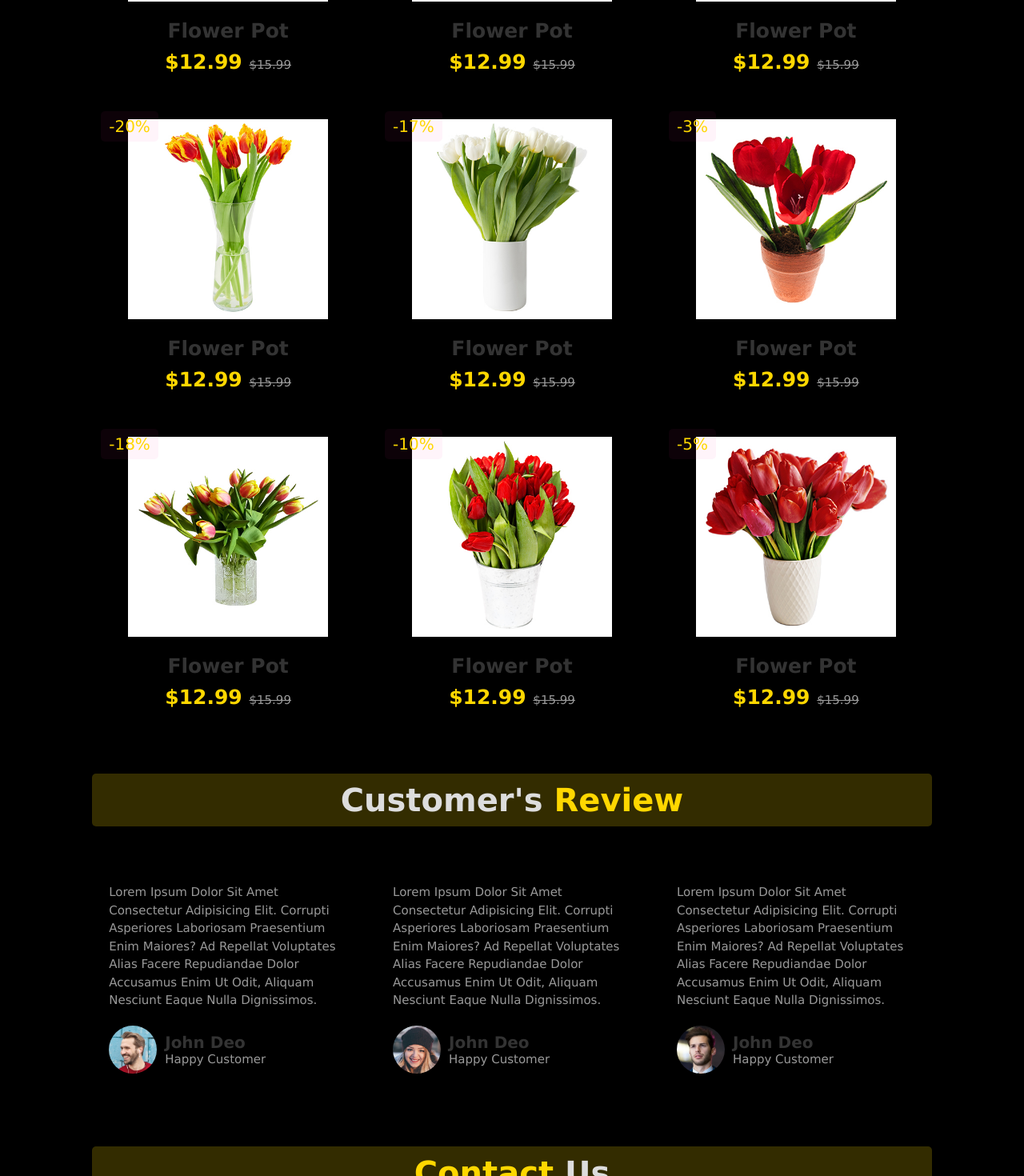
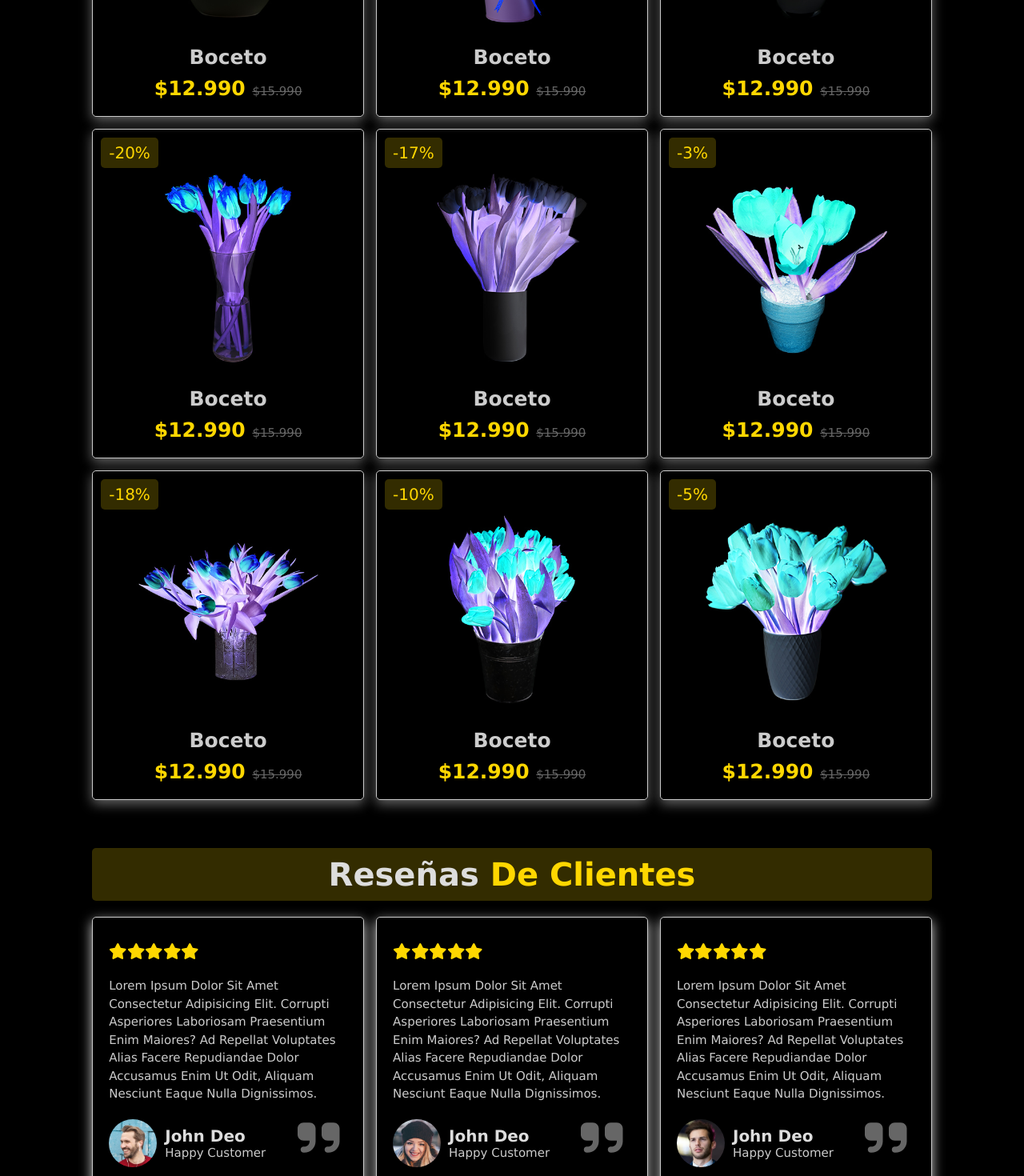
Before and after one commit to JaRodriguez97/e-commerce, an Angular app: page / in a window 1280 px wide. Shown: the part 1900-3370 px from the top of the page at 80% size. Built offline with nearby package versions, Linux system fonts and the light colour scheme.

Commit message:
reseñas

```diff
--- a/src/app/app.component.ts
+++ b/src/app/app.component.ts
@@ -9,10 +9,8 @@ import {
 import { ActivatedRoute, Router } from '@angular/router';
 import {
   faUser,
-  faEye,
   faHeart,
   faShoppingCart,
-  faStar,
   faBars,
 } from '@fortawesome/free-solid-svg-icons';
 @Component({
--- a/src/app/components/Inicio/inicio/inicio.component.css
+++ b/src/app/components/Inicio/inicio/inicio.component.css
@@ -49,10 +49,6 @@
     width: max-content;
   }
 
-  .contentImg {
-    width: 60rem;
-  }
-
   .contentImg img {
     width: 50%;
   }
--- a/src/app/components/products/products.component.css
+++ b/src/app/components/products/products.component.css
@@ -6,9 +6,9 @@
 
 .box-container .box {
   flex: 1 1 30rem;
-  box-shadow: 0 0.5rem 1.5rem rgba(0, 0, 0, 0.1);
+  box-shadow: 0 0.5rem 1.5rem var(--gray);
   border-radius: 0.5rem;
-  border: 0.1rem solid rgba(0, 0, 0, 0.1);
+  border: 0.1rem solid var(--smoke);
   position: relative;
 }
 
@@ -19,7 +19,7 @@
   padding: 0.7rem 1rem;
   font-size: 2rem;
   color: var(--golden);
-  background: rgba(255, 51, 153, 0.05);
+  background: var(--goldenLigth);
   z-index: 1;
   border-radius: 0.5rem;
 }
@@ -27,12 +27,14 @@
 .box-container .box .image {
   position: relative;
   text-align: center;
-  padding-top: 2rem;
+  padding-top: 5rem;
   overflow: hidden;
 }
 
 .box-container .box .image img {
   height: 25rem;
+  filter: invert(1);
+  border-radius: 50%;
 }
 
 .box-container .box:hover .image img {
@@ -57,17 +59,22 @@
   font-size: 2rem;
   width: 50%;
   background: var(--golden);
-  color: #fff;
+  color: var(--black);
 }
 
 .box-container .box .image .icons .cart-btn {
-  border-left: 0.1rem solid #fff7;
-  border-right: 0.1rem solid #fff7;
+  border-left: 0.1rem solid var(--gray);
+  border-right: 0.1rem solid var(--gray);
   width: 100%;
 }
 
 .box-container .box .image .icons a:hover {
   background: var(--black);
+  color: var(--white);
+}
+
+.box-container .box .image .icons a:active {
+  color: var(--golden);
 }
 
 .box-container .box .content {
@@ -77,7 +84,7 @@
 
 .box-container .box .content h3 {
   font-size: 2.5rem;
-  color: var(--black);
+  color: var(--smoke);
 }
 
 .box-container .box .content .price {
@@ -89,7 +96,7 @@
 
 .box-container .box .content .price span {
   font-size: 1.5rem;
-  color: #999;
+  color: var(--gray);
   font-weight: lighter;
   text-decoration: line-through;
 }
--- a/src/app/components/products/products.component.html
+++ b/src/app/components/products/products.component.html
@@ -1,4 +1,4 @@
-<h1 class="heading">latest <span>products</span></h1>
+<h1 class="heading">ultimos <span>diseños</span></h1>
 
 <div class="box-container">
   <div class="box">
@@ -6,14 +6,21 @@
     <div class="image">
       <img src="../../../assets/images/img-1.jpg" alt="" />
       <div class="icons">
-        <a href="#" class="fas fa-heart"></a>
-        <a href="#" class="cart-btn">add to cart</a>
-        <a href="#" class="fas fa-share"></a>
+        <a href="#">
+          <fa-icon [icon]="faHeart" aria-hidden="true"></fa-icon>
+        </a>
+        <a href="#" class="cart-btn">
+          agregar
+          <fa-icon [icon]="faShoppingCart" aria-hidden="true"></fa-icon>
+        </a>
+        <a href="#">
+          <fa-icon [icon]="faEye" aria-hidden="true"></fa-icon>
+        </a>
       </div>
     </div>
     <div class="content">
-      <h3>flower pot</h3>
-      <div class="price">$12.99 <span>$15.99</span></div>
+      <h3>boceto</h3>
+      <div class="price">$12.990 <span>$15.990</span></div>
     </div>
   </div>
 
@@ -22,14 +29,21 @@
     <div class="image">
       <img src="../../../assets/images/img-2.jpg" alt="" />
       <div class="icons">
-        <a href="#" class="fas fa-heart"></a>
-        <a href="#" class="cart-btn">add to cart</a>
-        <a href="#" class="fas fa-share"></a>
+        <a href="#">
+          <fa-icon [icon]="faHeart" aria-hidden="true"></fa-icon>
+        </a>
+        <a href="#" class="cart-btn"
+          >agregar
+          <fa-icon [icon]="faShoppingCart" aria-hidden="true"></fa-icon>
+        </a>
+        <a href="#">
+          <fa-icon [icon]="faEye" aria-hidden="true"></fa-icon>
+        </a>
       </div>
     </div>
     <div class="content">
-      <h3>flower pot</h3>
-      <div class="price">$12.99 <span>$15.99</span></div>
+      <h3>boceto</h3>
+      <div class="price">$12.990 <span>$15.990</span></div>
     </div>
   </div>
 
@@ -38,14 +52,21 @@
     <div class="image">
       <img src="../../../assets/images/img-3.jpg" alt="" />
       <div class="icons">
-        <a href="#" class="fas fa-heart"></a>
-        <a href="#" class="cart-btn">add to cart</a>
-        <a href="#" class="fas fa-share"></a>
+        <a href="#">
+          <fa-icon [icon]="faHeart" aria-hidden="true"></fa-icon>
+        </a>
+        <a href="#" class="cart-btn"
+          >agregar
+          <fa-icon [icon]="faShoppingCart" aria-hidden="true"></fa-icon>
+        </a>
+        <a href="#">
+          <fa-icon [icon]="faEye" aria-hidden="true"></fa-icon>
+        </a>
       </div>
     </div>
     <div class="content">
-      <h3>flower pot</h3>
-      <div class="price">$12.99 <span>$15.99</span></div>
+      <h3>boceto</h3>
+      <div class="price">$12.990 <span>$15.990</span></div>
     </div>
   </div>
 
@@ -54,14 +75,21 @@
     <div class="image">
       <img src="../../../assets/images/img-4.jpg" alt="" />
       <div class="icons">
-        <a href="#" class="fas fa-heart"></a>
-        <a href="#" class="cart-btn">add to cart</a>
-        <a href="#" class="fas fa-share"></a>
+        <a href="#">
+          <fa-icon [icon]="faHeart" aria-hidden="true"></fa-icon>
+        </a>
+        <a href="#" class="cart-btn"
+          >agregar
+          <fa-icon [icon]="faShoppingCart" aria-hidden="true"></fa-icon>
+        </a>
+        <a href="#">
+          <fa-icon [icon]="faEye" aria-hidden="true"></fa-icon>
+        </a>
       </div>
     </div>
     <div class="content">
-      <h3>flower pot</h3>
-      <div class="price">$12.99 <span>$15.99</span></div>
+      <h3>boceto</h3>
+      <div class="price">$12.990 <span>$15.990</span></div>
     </div>
   </div>
 
@@ -70,14 +98,21 @@
     <div class="image">
       <img src="../../../assets/images/img-5.jpg" alt="" />
       <div class="icons">
-        <a href="#" class="fas fa-heart"></a>
-        <a href="#" class="cart-btn">add to cart</a>
-        <a href="#" class="fas fa-share"></a>
+        <a href="#">
+          <fa-icon [icon]="faHeart" aria-hidden="true"></fa-icon>
+        </a>
+        <a href="#" class="cart-btn"
+          >agregar
+          <fa-icon [icon]="faShoppingCart" aria-hidden="true"></fa-icon>
+        </a>
+        <a href="#">
+          <fa-icon [icon]="faEye" aria-hidden="true"></fa-icon>
+        </a>
       </div>
     </div>
     <div class="content">
-      <h3>flower pot</h3>
-      <div class="price">$12.99 <span>$15.99</span></div>
+      <h3>boceto</h3>
+      <div class="price">$12.990 <span>$15.990</span></div>
     </div>
   </div>
 
@@ -86,14 +121,21 @@
     <div class="image">
       <img src="../../../assets/images/img-6.jpg" alt="" />
       <div class="icons">
-        <a href="#" class="fas fa-heart"></a>
-        <a href="#" class="cart-btn">add to cart</a>
-        <a href="#" class="fas fa-share"></a>
+        <a href="#">
+          <fa-icon [icon]="faHeart" aria-hidden="true"></fa-icon>
+        </a>
+        <a href="#" class="cart-btn"
+          >agregar
+          <fa-icon [icon]="faShoppingCart" aria-hidden="true"></fa-icon>
+        </a>
+        <a href="#">
+          <fa-icon [icon]="faEye" aria-hidden="true"></fa-icon>
+        </a>
       </div>
     </div>
     <div class="content">
-      <h3>flower pot</h3>
-      <div class="price">$12.99 <span>$15.99</span></div>
+      <h3>boceto</h3>
+      <div class="price">$12.990 <span>$15.990</span></div>
     </div>
   </div>
 
@@ -102,14 +144,21 @@
     <div class="image">
       <img src="../../../assets/images/img-7.jpg" alt="" />
       <div class="icons">
-        <a href="#" class="fas fa-heart"></a>
-        <a href="#" class="cart-btn">add to cart</a>
-        <a href="#" class="fas fa-share"></a>
+        <a href="#">
+          <fa-icon [icon]="faHeart" aria-hidden="true"></fa-icon>
+        </a>
+        <a href="#" class="cart-btn"
+          >agregar
+          <fa-icon [icon]="faShoppingCart" aria-hidden="true"></fa-icon>
+        </a>
+        <a href="#">
+          <fa-icon [icon]="faEye" aria-hidden="true"></fa-icon>
+        </a>
       </div>
     </div>
     <div class="content">
-      <h3>flower pot</h3>
-      <div class="price">$12.99 <span>$15.99</span></div>
+      <h3>boceto</h3>
+      <div class="price">$12.990 <span>$15.990</span></div>
     </div>
   </div>
 
@@ -118,14 +167,21 @@
     <div class="image">
       <img src="../../../assets/images/img-8.jpg" alt="" />
       <div class="icons">
-        <a href="#" class="fas fa-heart"></a>
-        <a href="#" class="cart-btn">add to cart</a>
-        <a href="#" class="fas fa-share"></a>
+        <a href="#">
+          <fa-icon [icon]="faHeart" aria-hidden="true"></fa-icon>
+        </a>
+        <a href="#" class="cart-btn"
+          >agregar
+          <fa-icon [icon]="faShoppingCart" aria-hidden="true"></fa-icon>
+        </a>
+        <a href="#">
+          <fa-icon [icon]="faEye" aria-hidden="true"></fa-icon>
+        </a>
       </div>
     </div>
     <div class="content">
-      <h3>flower pot</h3>
-      <div class="price">$12.99 <span>$15.99</span></div>
+      <h3>boceto</h3>
+      <div class="price">$12.990 <span>$15.990</span></div>
     </div>
   </div>
 
@@ -134,14 +190,21 @@
     <div class="image">
       <img src="../../../assets/images/img-9.jpg" alt="" />
       <div class="icons">
-        <a href="#" class="fas fa-heart"></a>
-        <a href="#" class="cart-btn">add to cart</a>
-        <a href="#" class="fas fa-share"></a>
+        <a href="#">
+          <fa-icon [icon]="faHeart" aria-hidden="true"></fa-icon>
+        </a>
+        <a href="#" class="cart-btn"
+          >agregar
+          <fa-icon [icon]="faShoppingCart" aria-hidden="true"></fa-icon>
+        </a>
+        <a href="#">
+          <fa-icon [icon]="faEye" aria-hidden="true"></fa-icon>
+        </a>
       </div>
     </div>
     <div class="content">
-      <h3>flower pot</h3>
-      <div class="price">$12.99 <span>$15.99</span></div>
+      <h3>boceto</h3>
+      <div class="price">$12.990 <span>$15.990</span></div>
     </div>
   </div>
 </div>
--- a/src/app/components/products/products.component.ts
+++ b/src/app/components/products/products.component.ts
@@ -1,15 +1,24 @@
 import { Component, OnInit } from '@angular/core';
+import {
+  faHeart,
+  faShare,
+  faShoppingCart,
+  faEye,
+} from '@fortawesome/free-solid-svg-icons';
 
 @Component({
   selector: 'app-products',
   templateUrl: './products.component.html',
-  styleUrls: ['./products.component.css']
+  styleUrls: ['./products.component.css'],
 })
 export class ProductsComponent implements OnInit {
+  faShoppingCart = faShoppingCart;
+  faHeart = faHeart;
+  faShare = faShare;
+  faEye = faEye;
 
-  constructor() { }
 
-  ngOnInit(): void {
-  }
+  constructor() {}
 
+  ngOnInit(): void {}
 }
--- a/src/app/components/review/review.component.css
+++ b/src/app/components/review/review.component.css
@@ -6,11 +6,11 @@
 
 .box-container .box {
   flex: 1 1 30rem;
-  box-shadow: 0 0.5rem 1.5rem rgba(0, 0, 0, 0.1);
+  box-shadow: 0 0.5rem 1.5rem var(--smoke);
   border-radius: 0.5rem;
   padding: 3rem 2rem;
   position: relative;
-  border: 0.1rem solid rgba(0, 0, 0, 0.1);
+  border: 0.1rem solid var(--smoke);
 }
 
 .box-container .box .fa-quote-right {
@@ -18,7 +18,7 @@
   bottom: 3rem;
   right: 3rem;
   font-size: 6rem;
-  color: #eee;
+  color: var(--gray);
 }
 
 .box-container .box .stars i {
@@ -27,7 +27,7 @@
 }
 
 .box-container .box p {
-  color: #999;
+  color: var(--smoke);
   font-size: 1.5rem;
   line-height: 1.5;
   padding-top: 2rem;
@@ -49,10 +49,10 @@
 
 .box-container .box .user h3 {
   font-size: 2rem;
-  color: var(--black);
+  color: var(--white);
 }
 
 .box-container .box .user span {
   font-size: 1.5rem;
-  color: #999;
+  color: var(--smoke);
 }
--- a/src/app/components/review/review.component.html
+++ b/src/app/components/review/review.component.html
@@ -1,13 +1,23 @@
-<h1 class="heading">customer's <span>review</span></h1>
+<h1 class="heading">reseñas <span>de clientes </span></h1>
 
 <div class="box-container">
   <div class="box">
     <div class="stars">
-      <i class="fas fa-star"></i>
-      <i class="fas fa-star"></i>
-      <i class="fas fa-star"></i>
-      <i class="fas fa-star"></i>
-      <i class="fas fa-star"></i>
+      <i class="fa-star">
+        <fa-icon [icon]="faStar" aria-hidden="true"></fa-icon>
+      </i>
+      <i class="fa-star">
+        <fa-icon [icon]="faStar" aria-hidden="true"></fa-icon>
+      </i>
+      <i class="fa-star">
+        <fa-icon [icon]="faStar" aria-hidden="true"></fa-icon>
+      </i>
+      <i class="fa-star">
+        <fa-icon [icon]="faStar" aria-hidden="true"></fa-icon>
+      </i>
+      <i class="fa-star">
+        <fa-icon [icon]="faStar" aria-hidden="true"></fa-icon>
+      </i>
     </div>
     <p>
       Lorem ipsum dolor sit amet consectetur adipisicing elit. Corrupti
@@ -22,16 +32,28 @@
         <span>happy customer</span>
       </div>
     </div>
-    <span class="fas fa-quote-right"></span>
+    <span class="fa-quote-right">
+      <fa-icon [icon]="faQuoteRight" aria-hidden="true"></fa-icon>
+    </span>
   </div>
 
   <div class="box">
     <div class="stars">
-      <i class="fas fa-star"></i>
-      <i class="fas fa-star"></i>
-      <i class="fas fa-star"></i>
-      <i class="fas fa-star"></i>
-      <i class="fas fa-star"></i>
+      <i class="fa-star">
+        <fa-icon [icon]="faStar" aria-hidden="true"></fa-icon>
+      </i>
+      <i class="fa-star">
+        <fa-icon [icon]="faStar" aria-hidden="true"></fa-icon>
+      </i>
+      <i class="fa-star">
+        <fa-icon [icon]="faStar" aria-hidden="true"></fa-icon>
+      </i>
+      <i class="fa-star">
+        <fa-icon [icon]="faStar" aria-hidden="true"></fa-icon>
+      </i>
+      <i class="fa-star">
+        <fa-icon [icon]="faStar" aria-hidden="true"></fa-icon>
+      </i>
     </div>
     <p>
       Lorem ipsum dolor sit amet consectetur adipisicing elit. Corrupti
@@ -46,16 +68,28 @@
         <span>happy customer</span>
       </div>
     </div>
-    <span class="fas fa-quote-right"></span>
+    <span class="fa-quote-right">
+      <fa-icon [icon]="faQuoteRight" aria-hidden="true"></fa-icon>
+    </span>
   </div>
 
   <div class="box">
     <div class="stars">
-      <i class="fas fa-star"></i>
-      <i class="fas fa-star"></i>
-      <i class="fas fa-star"></i>
-      <i class="fas fa-star"></i>
-      <i class="fas fa-star"></i>
+      <i class="fa-star">
+        <fa-icon [icon]="faStar" aria-hidden="true"></fa-icon>
+      </i>
+      <i class="fa-star">
+        <fa-icon [icon]="faStar" aria-hidden="true"></fa-icon>
+      </i>
+      <i class="fa-star">
+        <fa-icon [icon]="faStar" aria-hidden="true"></fa-icon>
+      </i>
+      <i class="fa-star">
+        <fa-icon [icon]="faStar" aria-hidden="true"></fa-icon>
+      </i>
+      <i class="fa-star">
+        <fa-icon [icon]="faStar" aria-hidden="true"></fa-icon>
+      </i>
     </div>
     <p>
       Lorem ipsum dolor sit amet consectetur adipisicing elit. Corrupti
@@ -70,6 +104,8 @@
         <span>happy customer</span>
       </div>
     </div>
-    <span class="fas fa-quote-right"></span>
+    <span class="fa-quote-right">
+      <fa-icon [icon]="faQuoteRight" aria-hidden="true"></fa-icon>
+    </span>
   </div>
 </div>
--- a/src/app/components/review/review.component.ts
+++ b/src/app/components/review/review.component.ts
@@ -1,15 +1,15 @@
 import { Component, OnInit } from '@angular/core';
+import { faQuoteRight, faStar } from '@fortawesome/free-solid-svg-icons';
 
 @Component({
   selector: 'app-review',
   templateUrl: './review.component.html',
-  styleUrls: ['./review.component.css']
+  styleUrls: ['./review.component.css'],
 })
 export class ReviewComponent implements OnInit {
+  faQuoteRight = faQuoteRight;
+  faStar = faStar;
+  constructor() {}
 
-  constructor() { }
-
-  ngOnInit(): void {
-  }
-
+  ngOnInit(): void {}
 }
--- a/src/styles.css
+++ b/src/styles.css
@@ -77,3 +77,9 @@ footer {
     padding: 2rem;
   }
 }
+
+@media (max-width: 450px) {
+  html {
+    font-size: 50%;
+  }
+}
```
Also changed, not shown: src/app/app.component.css (+18 -2 lines), src/app/components/icons-container/icons-container.component.css (+6 -4 lines), src/app/components/icons-container/icons-container.component.html (+5 -5 lines).
